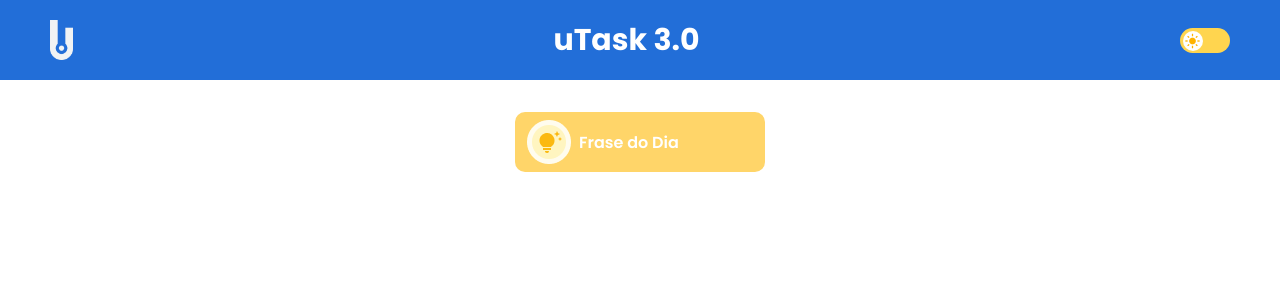
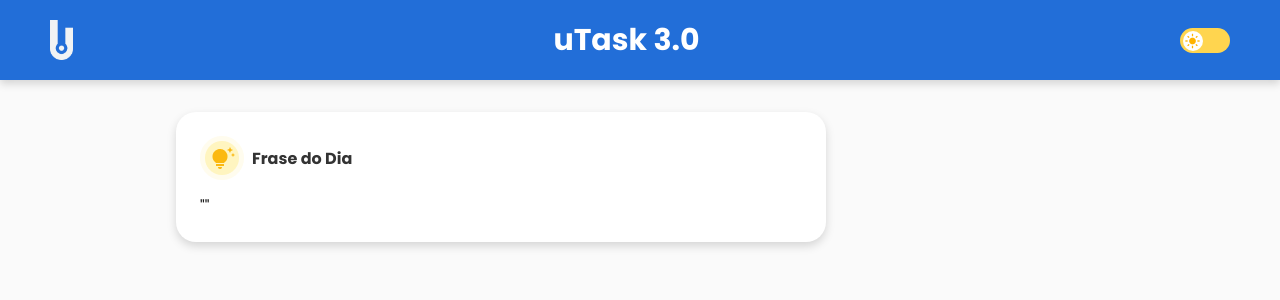
Before and after one commit to yasSayuri/Projeto-Trainee, a React (Vite) app: page /web in a window 1280 px wide. Shown: the top 300 px of the page. Built offline with nearby package versions, Linux system fonts and the light colour scheme; no server answers.

Commit message:
frase final

```diff
--- a/src/components/ButtonFrase/buttonFrase.tsx
+++ b/src/components/ButtonFrase/buttonFrase.tsx
@@ -1,4 +1,4 @@
-import React, { useState } from "react";
+import React, { useEffect, useState } from "react";
 import {
   ModalOverlay,
   ModalContent,
@@ -6,7 +6,8 @@ import {
   AdviceText,
   CloseButton,
   StyledButton,
-  ModalHeader
+  ModalHeader,
+  DesktopContainer
 } from "./styles";
 import iconButton from "../../assets/FraseDoDiaBut.png";
 import closeIcon from "../../assets/fecharFrase.png";
@@ -15,6 +16,16 @@ export const ButtonFrase = () => {
   const [isModalOpen, setIsModalOpen] = useState(false);
   const [translatedAdvice, setTranslatedAdvice] = useState("");
   const [isLoading, setIsLoading] = useState(false);
+  const [isDesktop, setIsDesktop] = useState(window.innerWidth >= 768);
+
+  useEffect(() => {
+    const handleResize = () => {
+      setIsDesktop(window.innerWidth >= 768);
+    };
+
+    window.addEventListener("resize", handleResize);
+    return () => window.removeEventListener("resize", handleResize);
+  }, []);
 
   const fetchAdvice = async () => {
     try {
@@ -43,10 +54,8 @@ export const ButtonFrase = () => {
     }
   };
 
-  const handleButtonClick = async () => {
-    setIsModalOpen(true);
+  const loadAdvice = async () => {
     setIsLoading(true);
-
     try {
       const advice = await fetchAdvice();
       if (advice) {
@@ -54,21 +63,46 @@ export const ButtonFrase = () => {
         setTranslatedAdvice(translation);
       }
     } catch (error) {
-      console.error("Error:", error);
       setTranslatedAdvice("Não foi possível carregar a frase.");
     } finally {
       setIsLoading(false);
     }
   };
 
+  useEffect(() => {
+    if (isDesktop) {
+      loadAdvice();
+    }
+  }, [isDesktop]);
+
+  const handleButtonClick = () => {
+    setIsModalOpen(true);
+    loadAdvice();
+  };
+
   return (
     <>
+      {!isDesktop && (
         <StyledButton onClick={handleButtonClick}>
           <img src={iconButton} alt="lâmpada" width="44" />
           Frase do Dia
         </StyledButton>
+      )}
 
-      {isModalOpen && (
+      {isDesktop ? (
+        <DesktopContainer>
+          <Title>
+            <img src={iconButton} alt="lâmpada" />
+            Frase do Dia
+          </Title>
+          {isLoading ? (
+            <AdviceText>Carregando...</AdviceText>
+          ) : (
+            <AdviceText>"{translatedAdvice}"</AdviceText>
+          )}
+        </DesktopContainer>
+      ) : (
+        isModalOpen && (
           <ModalOverlay onClick={() => setIsModalOpen(false)}>
             <ModalContent onClick={(e) => e.stopPropagation()}>
               <ModalHeader>
@@ -88,6 +122,7 @@ export const ButtonFrase = () => {
               )}
             </ModalContent>
           </ModalOverlay>
+        )
       )}
     </>
   );
--- a/src/components/ButtonFrase/styles.ts
+++ b/src/components/ButtonFrase/styles.ts
@@ -1,3 +1,4 @@
+// styles.ts
 import styled from "styled-components";
 
 export const ModalOverlay = styled.div`
@@ -11,6 +12,13 @@ export const ModalOverlay = styled.div`
   justify-content: center;
   align-items: center;
   z-index: 1000;
+
+  @media (min-width: 768px) {
+    position: static;
+    background: none;
+    display: block;
+    z-index: auto;
+  }
 `;
 
 export const ModalContent = styled.div`
@@ -22,6 +30,14 @@ export const ModalContent = styled.div`
   text-align: center;
   box-shadow: 0 4px 6px rgba(0, 0, 0, 0.1);
   position: relative;
+
+  @media (min-width: 768px) {
+    margin: 2rem auto;
+    box-shadow: none;
+    background: transparent;
+    padding: 0;
+    max-width: 500px;
+  }
 `;
 
 export const ModalHeader = styled.div`
@@ -29,6 +45,10 @@ export const ModalHeader = styled.div`
   justify-content: space-between;
   align-items: center;
   margin-bottom: 1rem;
+
+  @media (min-width: 768px) {
+    justify-content: center;
+  }
 `;
 
 export const Title = styled.h2`
@@ -40,6 +60,10 @@ export const Title = styled.h2`
   font-size: 14px;
   font-weight: 700;
   margin: 0;
+
+  @media (min-width: 768px) {
+    font-size: 20px;
+  }
 `;
 
 export const AdviceText = styled.p`
@@ -48,6 +72,11 @@ export const AdviceText = styled.p`
   margin-top: 1rem;
   color: ${(props) => props.theme['gray-7']};
   text-align: left;
+
+  @media (min-width: 768px) {
+    text-align: center;
+    font-size: 18px;
+  }
 `;
 
 export const CloseButton = styled.button`
@@ -61,6 +90,10 @@ export const CloseButton = styled.button`
   img {
     width: 30px;
     height: 30px;
+  }
+
+  @media (min-width: 768px) {
+    display: none;
   }
 `;
 
@@ -83,7 +116,49 @@ export const StyledButton = styled.button`
   margin: 0 auto;
   margin-top: 2rem;
 
+  @media (min-width: 768px) {
+    display: none;
+  }
+
   &:hover {
     background-color: ${(props) => props.theme['yellow-3']};
   }
 `;
+
+export const DesktopContainer = styled.div`
+  display: none;
+
+  @media (min-width: 768px) {
+    display: flex;
+    flex-direction: column;
+    background: white;
+    padding: 1.5rem;
+    border-radius: 20px;
+    width: 650px;
+    margin: 2rem 0 2rem 11rem;
+    box-shadow: 0 4px 10px rgba(0, 0, 0, 0.15);
+  }
+
+  h2 {
+    font-size: 16px;
+    color: ${(props) => props.theme['gray-5']};
+    display: flex;
+    align-items: center;
+    font-weight: 700;
+  }
+
+  p {
+    font-size: 16px;
+    color: ${(props) => props.theme['gray-7']};
+    text-align: left;
+    line-height: 1.4;
+  }
+
+  img {
+    width: 44px;
+  }
+
+  @media (min-width: 1600px) {
+    margin: 2rem 0 2rem 43rem;
+  }
+`;
--- /dev/null
+++ b/src/components/Page.WrapperWeb.tsx
@@ -0,0 +1,7 @@
+import styled from "styled-components";
+
+export const PageWrapperWeb = styled.main`
+  background: ${(props) => props.theme['off-white-2']};
+  min-height: 100vh;
+  width: 100%;
+`;
--- a/src/pages/web/index.tsx
+++ b/src/pages/web/index.tsx
@@ -7,6 +7,7 @@ import { Header } from "./styles.ts";
 import { PageWrapper } from "../../components/PageWrapper.tsx";
 import iconButton from "../../assets/FraseDoDiaBut.png";
 import { ButtonFrase } from "../../components/ButtonFrase/buttonFrase.tsx";
+import { PageWrapperWeb } from "../../components/Page.WrapperWeb.tsx";
 interface WebProps {
   toggleTheme: () => void;
   currentTheme: 'light' | 'dark';
@@ -18,7 +19,7 @@ export function Web() {
 
     return (
       <>
-      <PageWrapper>
+      <PageWrapperWeb>
       <Header>
         <img src={logobranca} alt="Logo unect"/>
         <h1>uTask 3.0</h1>
@@ -30,7 +31,7 @@ export function Web() {
       </div>
       </Header>
       <ButtonFrase />
-      </PageWrapper>
+      </PageWrapperWeb>
       </>
     );
   }
--- a/src/pages/web/styles.ts
+++ b/src/pages/web/styles.ts
@@ -8,6 +8,7 @@ export const Header = styled.header`
   padding: 1rem;
   height: 80px;
   background-color: ${(props) => props.theme['blue-10']};
+  box-shadow: 0 4px 8px rgba(0, 0, 0, 0.15);
 
   h1{
     background-color: transparent;
```
Lines whose indentation alone changed are shown as unchanged.
